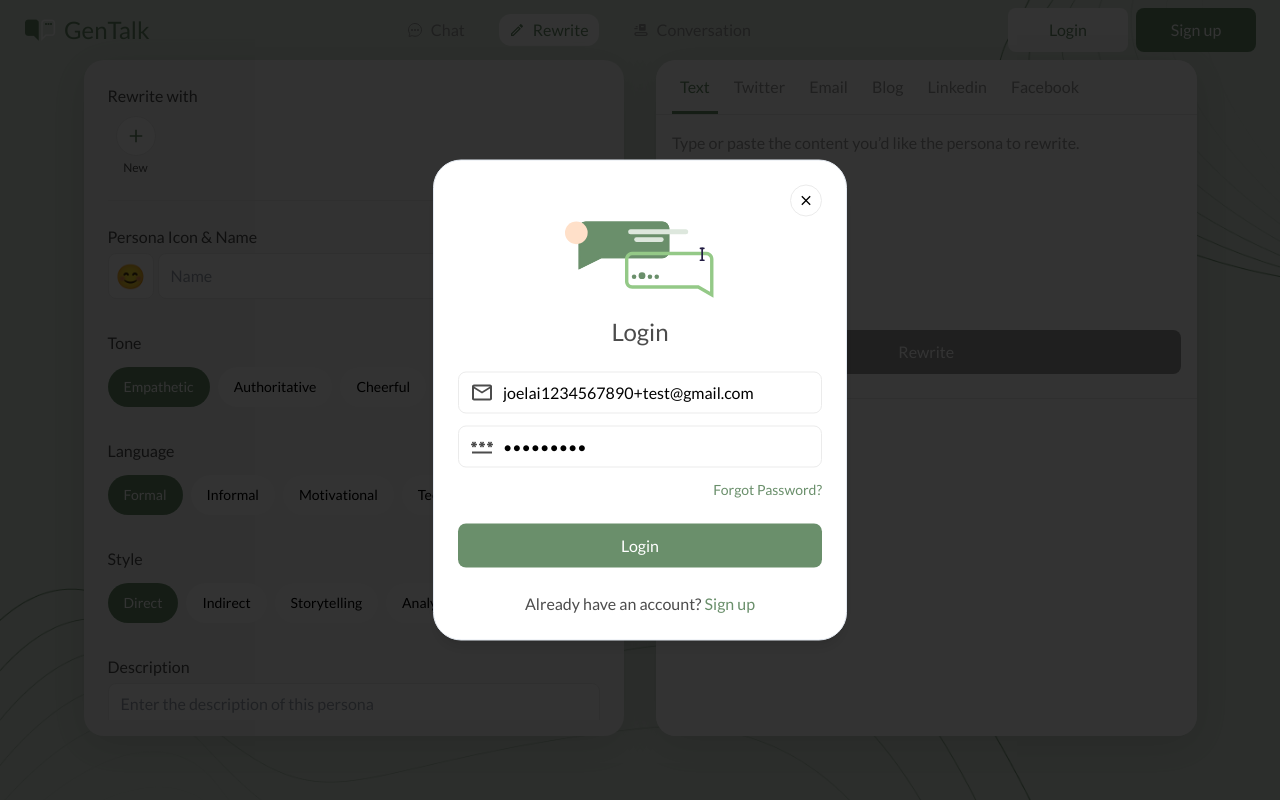
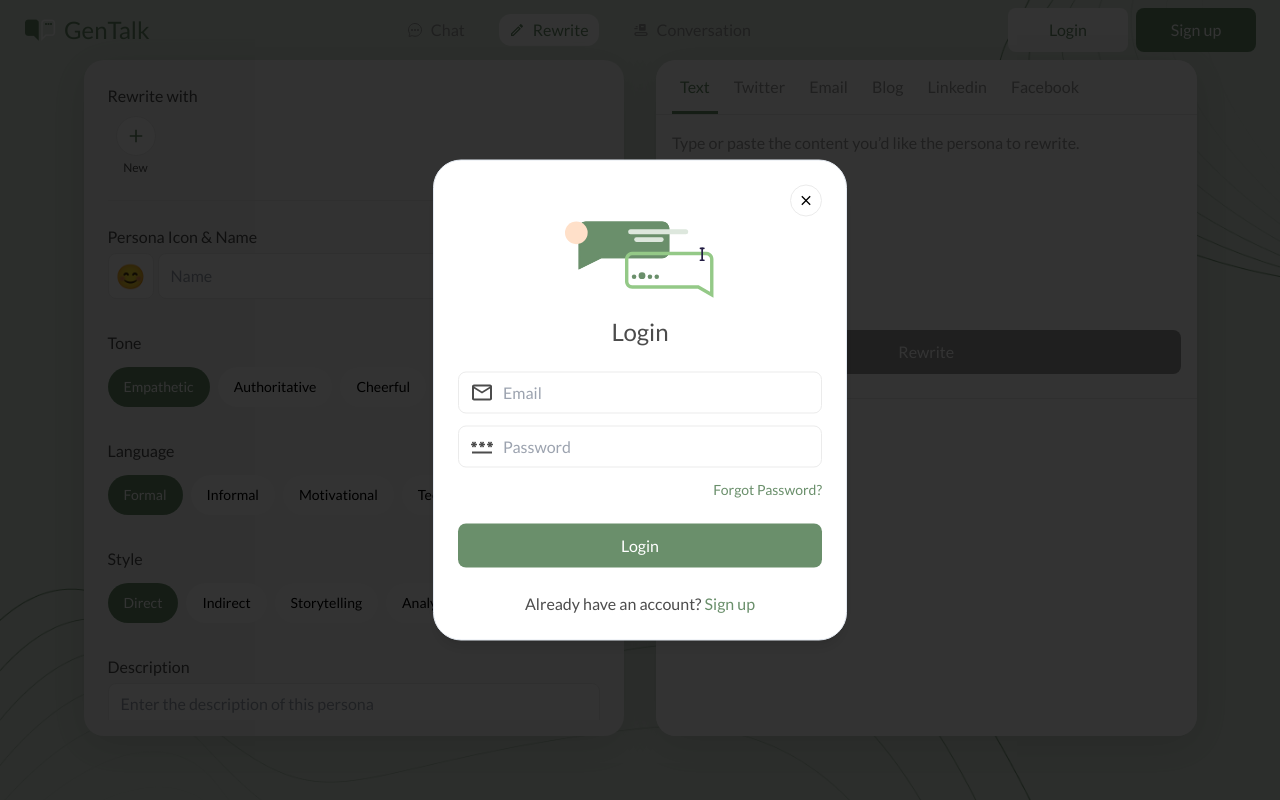
Before and after one commit to joelai1234/gen-talk-frontend, a React (Vite) app: page /rewrite in a window 1280 px wide. Both pictures are taken after a click on the button "Login". Built offline with nearby package versions, Linux system fonts and the light colour scheme.

Commit message:
feat: delete mock account

```diff
--- a/src/components/auth/SignInBlock.tsx
+++ b/src/components/auth/SignInBlock.tsx
@@ -29,8 +29,8 @@
     formState: { errors }
   } = useForm<SignInInputs>({
     defaultValues: {
-      email: 'joelai1234567890+test@gmail.com',
-      password: 'Test1234!'
+      // email: 'joelai1234567890+test@gmail.com',
+      // password: 'Test1234!'
     }
   })
   const onSubmit: SubmitHandler<SignInInputs> = async (data) => {
```
